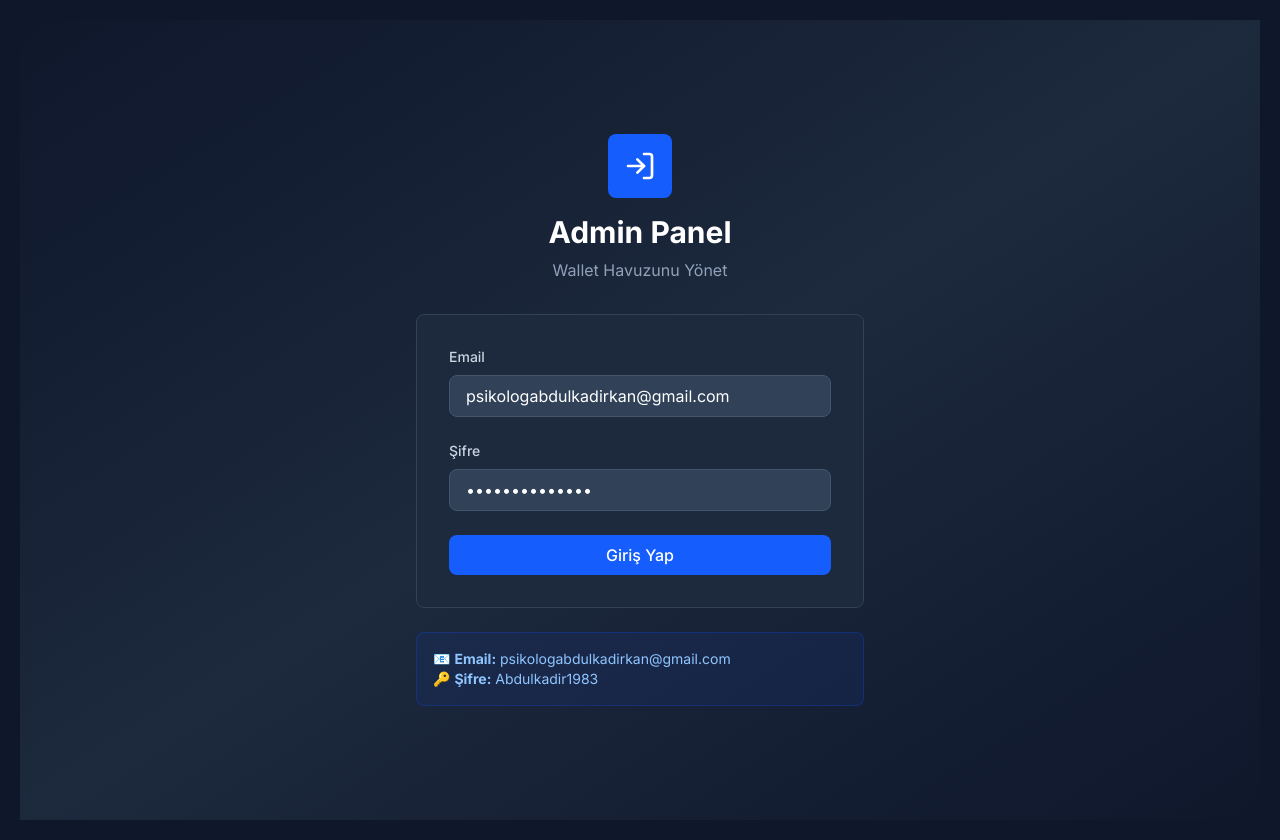
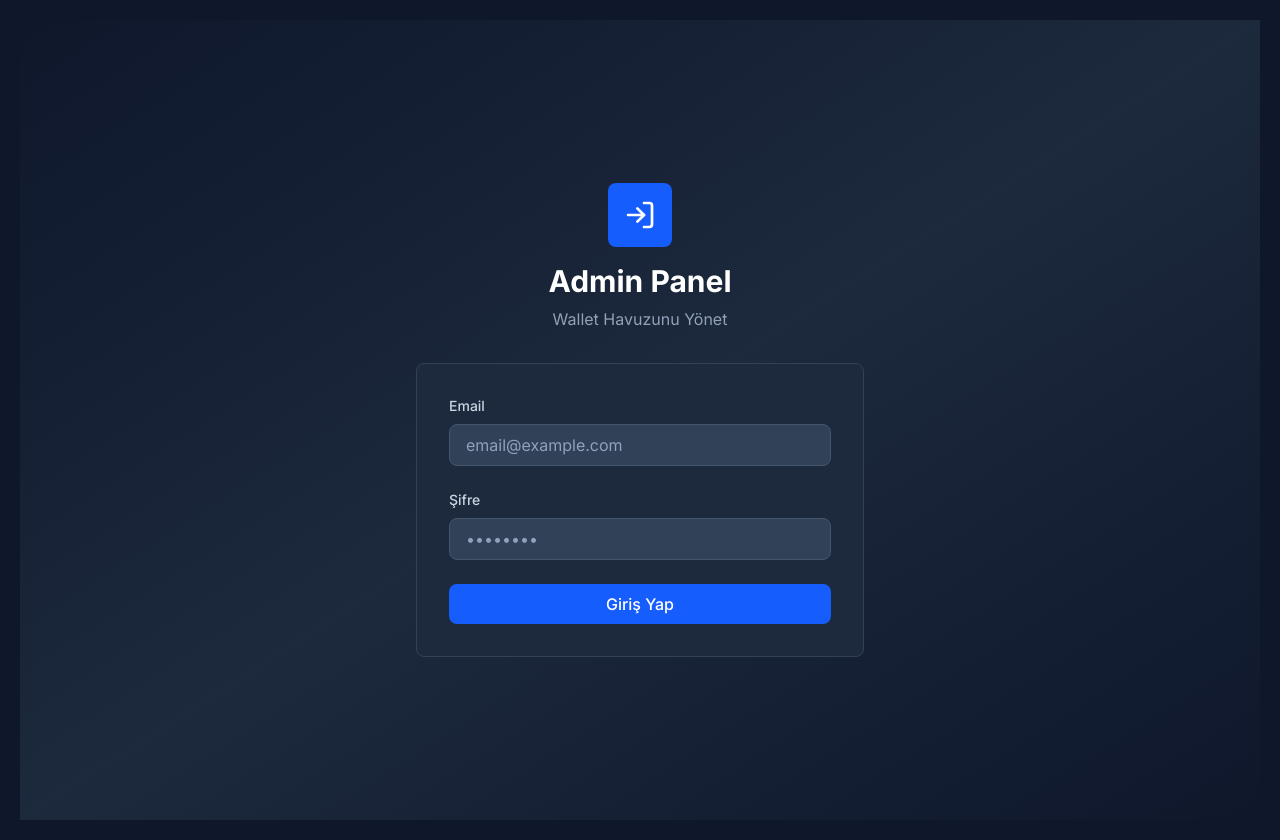
Before and after one commit to pskabdulkadir/siberdevlet, a React (Vite) app: page /admin/login in a window 1280 px wide. Built offline with nearby package versions, Linux system fonts and the light colour scheme.

Commit message:
v27: Kurumsal Bütçe sistemi eklendi ve canlıya geçiş ayarları tamamlandı

```diff
--- a/src/pages/AdminLogin.tsx
+++ b/src/pages/AdminLogin.tsx
@@ -4,8 +4,8 @@ import { LogIn } from 'lucide-react';
 
 export function AdminLogin() {
   const navigate = useNavigate();
-  const [email, setEmail] = useState('psikologabdulkadirkan@gmail.com');
-  const [password, setPassword] = useState('Abdulkadir1983');
+  const [email, setEmail] = useState('');
+  const [password, setPassword] = useState('');
   const [loading, setLoading] = useState(false);
   const [error, setError] = useState('');
 
@@ -96,13 +96,6 @@ export function AdminLogin() {
           </button>
         </form>
 
-        {/* Info */}
-        <div className="mt-6 p-4 bg-blue-900/20 border border-blue-700/30 rounded-lg">
-          <p className="text-sm text-blue-300">
-            📧 <strong>Email:</strong> psikologabdulkadirkan@gmail.com<br/>
-            🔑 <strong>Şifre:</strong> Abdulkadir1983
-          </p>
-        </div>
       </div>
     </div>
   );
```
